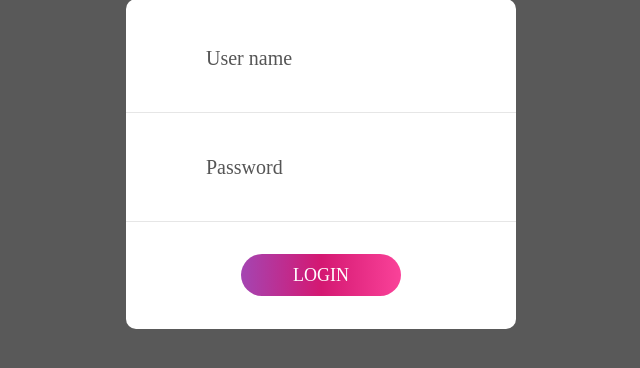
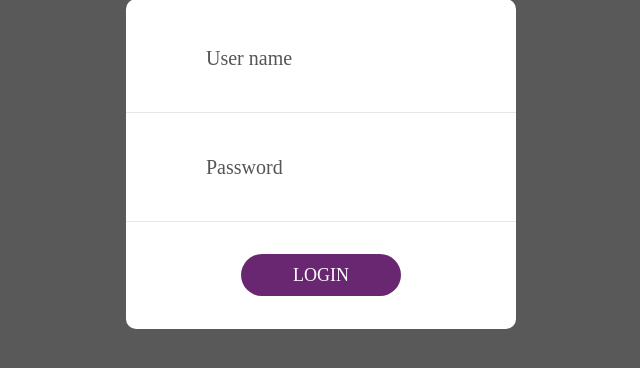
Before and after one commit to Dragoslavv/backoffice_old, a PHP site: page / in a window 1280 px wide. Shown: the part 263-631 px from the top of the page, without its empty margins (319-959 px from the left). Run offline with PHP 8.4, Linux system fonts and the light colour scheme; some libraries are stand-ins or nearby versions; some web fonts are replaced.

Commit message:
change css

```diff
--- a/css/main.css
+++ b/css/main.css
@@ -364,11 +364,7 @@ iframe {
   height: 42px;
   border-radius: 21px;
 
-  background: #d41872;
-  background: -webkit-linear-gradient(left, #a445b2, #d41872, #fa4299);
-  background: -o-linear-gradient(left, #a445b2, #d41872, #fa4299);
-  background: -moz-linear-gradient(left, #a445b2, #d41872, #fa4299);
-  background: linear-gradient(left, #a445b2, #d41872, #fa4299);
+  background: #682770;
   position: relative;
   z-index: 1;
 
```
